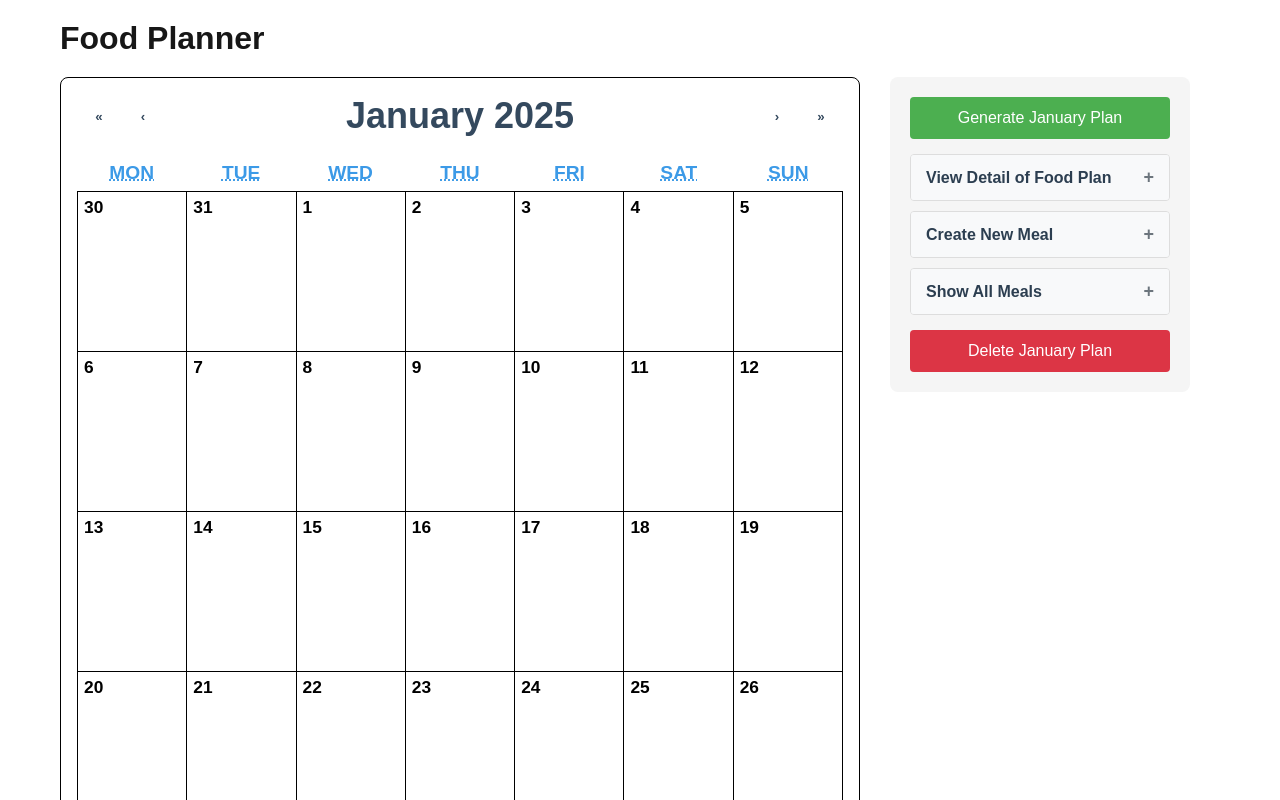
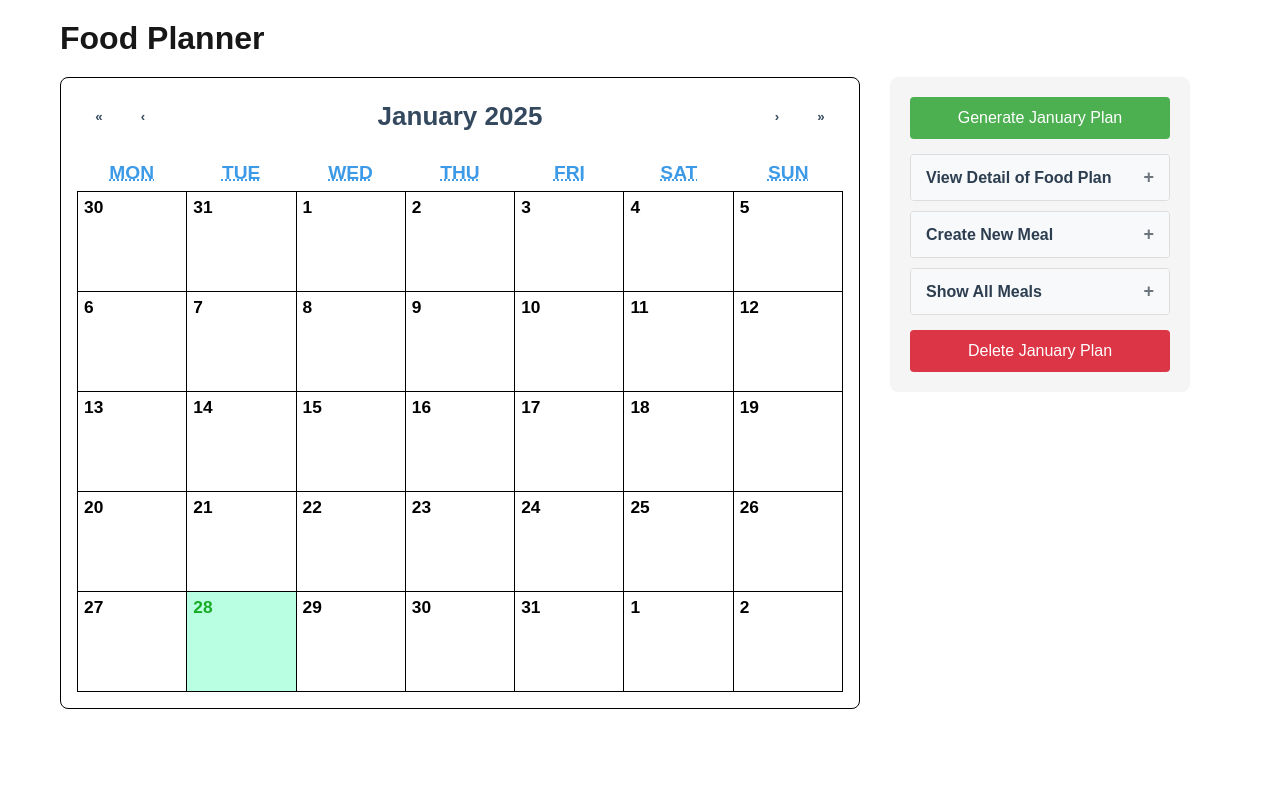
Before and after one commit to strgPeter/RandomMealPlanner, a Next.js app: page / in a window 1280 px wide. Shown: the top 800 px of the page. Built offline with nearby package versions, Linux system fonts and the light colour scheme.

Commit message:
Refine css of calendar

```diff
--- a/src/app/components/calendar/Chart.css
+++ b/src/app/components/calendar/Chart.css
@@ -27,7 +27,7 @@
     border-top: 0 !important;
     border-left: 0 !important;
     color: #000000;
-    min-height: 160px;
+    min-height: 100px;
     display: flex;
     flex-direction: column;
     align-items: flex-start;
@@ -59,7 +59,7 @@
 }
 
 .react-calendar__navigation__label__labelText--from {
-    font-size: 1.5em;
+    font-size: clamp(26px, 2vw, 1.5em);
 }
 
 .react-calendar__tile--active {
```
